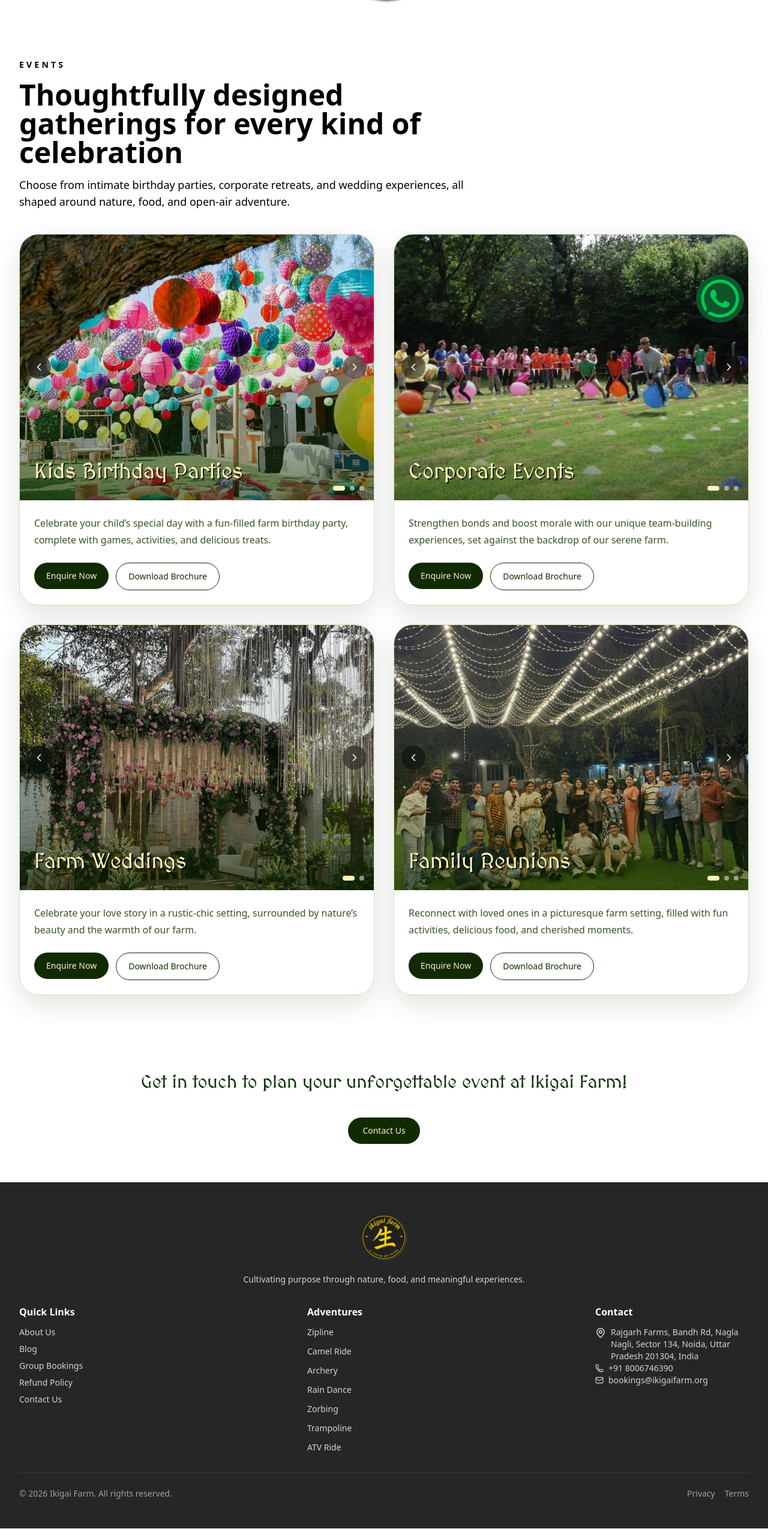
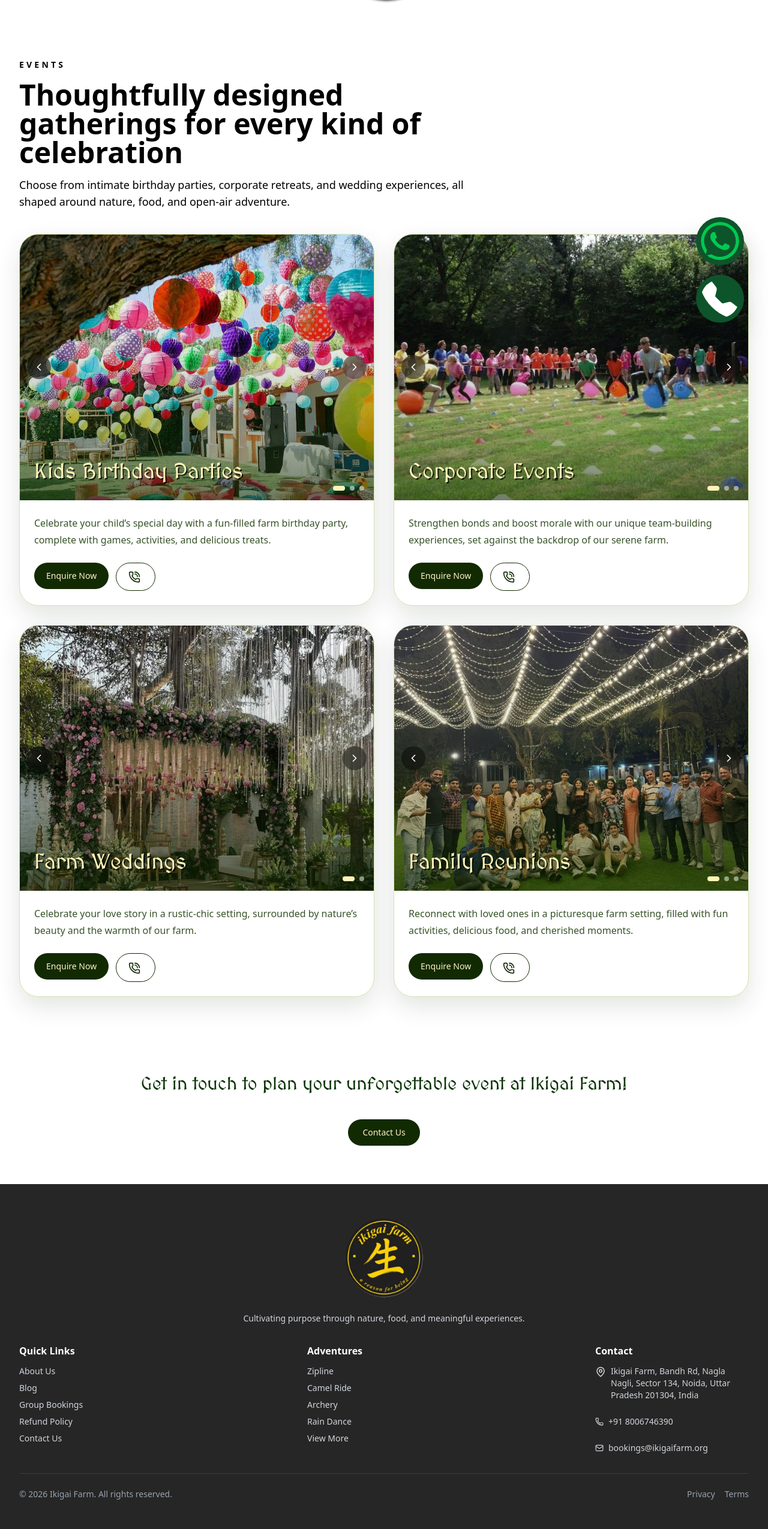
Before and after one commit to Senpai-489/ikigai-farm, a Next.js app in the folder ikigaifarm/: page /Events in a window 1280 px wide. Shown: the part 222-2771 px from the top of the page at 60% size. Built offline with nearby package versions, Linux system fonts and the light colour scheme; what lightswind would draw is missing.

Commit message:
Refactor code structure for improved readability and maintainability

```diff
--- a/ikigaifarm/app/Contact/page.tsx
+++ b/ikigaifarm/app/Contact/page.tsx
@@ -320,7 +320,7 @@ const Page = () => {
                   onChange={
                     handleChange
                   }
-                  placeholder="Tell us about your visit, event, or enquiry..."
+                  placeholder="Tell us about your visit or event..."
                   className="h-40 w-full resize-none rounded-3xl border border-[#122a02]/15 bg-[#fdfdf8] px-5 py-4 text-sm text-[#122a02] shadow-sm transition duration-300 placeholder:text-[#8b856f] focus:border-[#122a02] focus:outline-none focus:ring-4 focus:ring-[#122a02]/10"
                 />
 
@@ -372,7 +372,7 @@ const Page = () => {
                     </p>
 
                     <p className="mt-1 text-sm leading-7 text-white/85 sm:text-base">
-                      Rajgarh Farms,
+                      Ikigai Farm,
                       Bandh Rd, Nagla
                       Nagli, Sector
                       134, Noida,
--- a/ikigaifarm/app/Food/page.tsx
+++ b/ikigaifarm/app/Food/page.tsx
@@ -69,7 +69,7 @@ const page = () => {
 
         {/* Background */}
         <Image
-          src={'/food placeholder.webp'}
+          src={'/FoodMenu.jpeg'}
           alt="food placeholder"
           width={1200}
           height={600}
@@ -77,7 +77,7 @@ const page = () => {
         />
 
         {/* Overlay */}
-        <div className="absolute inset-0 -z-10 bg-radial from-[#000000]/80 to-[#02160a]" />
+        <div className="absolute inset-0 -z-10 bg-radial from-[#000000]/30 to-[#02160a]" />
 
         {/* Hero Content */}
         <div className="flex flex-col items-center px-4 pt-20 pb-12 text-center sm:px-6 sm:pt-24 sm:pb-16 md:px-10 lg:px-16">
--- a/ikigaifarm/app/components/EventComponent.tsx
+++ b/ikigaifarm/app/components/EventComponent.tsx
@@ -3,7 +3,7 @@
 import React, { useState } from 'react'
 import Image from 'next/image'
 import Link from 'next/link'
-import { ChevronLeft, ChevronRight } from 'lucide-react'
+import { ChevronLeft, ChevronRight, PhoneCallIcon } from 'lucide-react'
 import { MedievalSharp } from 'next/font/google'
 
 const medievalSharp = MedievalSharp({
@@ -113,9 +113,9 @@ const EventComponent = (props: {
             </button>
           </Link>
 
-          <Link href="/Download-Brochure">
+          <Link href="tel:+918006746390">
             <button className="rounded-full border border-[#122a02] px-5 py-3 text-sm font-medium text-[#122a02] transition-all duration-300 hover:bg-[#122a02] hover:text-amber-100">
-              Download Brochure
+             <PhoneCallIcon className="inline-block h-5 w-5 mr-1" />
             </button>
           </Link>
 
--- a/ikigaifarm/app/components/Footer.tsx
+++ b/ikigaifarm/app/components/Footer.tsx
@@ -8,7 +8,7 @@ const Footer = () => {
     <footer className='bg-[#262626] text-white py-12'>
       <div className='mx-auto max-w-7xl px-4 sm:px-6 lg:px-8'>
           <div className='flex flex-col items-center mb-4 '>
-            <Image src={'/logo1.png'} alt='Ikigai Farm' width={88} height={88} className='mb-4' />
+            <Image src={'/logo1.png'} alt='Ikigai Farm' width={150} height={150} className='mb-4' />
             <p className='text-sm text-center text-gray-300'>Cultivating purpose through nature, food, and meaningful experiences.</p>
           </div>
         <div className='flex justify-between flex-wrap gap-8 mt-8'>
@@ -27,21 +27,20 @@ const Footer = () => {
 
           <div className='w-[20vw]'>
             <h4 className='mb-3 font-semibold'>Adventures</h4>
-            <div className='flex flex-col gap-3 text-sm'>
+            <div className='flex flex-col gap-2 text-sm'>
               <a href='#' className='text-gray-300 hover:text-white'>Zipline</a>
               <a href='#' className='text-gray-300 hover:text-white'>Camel Ride</a>
               <a href='#' className='text-gray-300 hover:text-white'>Archery</a>
                 <a href='#' className='text-gray-300 hover:text-white'>Rain Dance</a>
-                <a href='#' className='text-gray-300 hover:text-white'>Zorbing</a>
-                <a href='#' className='text-gray-300 hover:text-white'>Trampoline</a>
-                <a href='#' className='text-gray-300 hover:text-white'>ATV Ride</a>
+                <a href='/Activities' className='text-gray-300 hover:text-white'>View More</a>
+
             </div>
           </div>
           <div className='md:w-[20vw]'>
-            <h4 className='mb-3 font-semibold'>Contact</h4>
-            <ul className='text-sm text-gray-300 space-y-2'>
+            <h4 className='mb-3 flex flex-col font-semibold'>Contact</h4>
+            <ul className='text-sm text-gray-300 space-y-6 flex flex-col'>
              <a href="https://www.google.com/maps/place/Rajgarh+Farms,+Noida/@28.4928832,77.3717662,17z/data=!4m6!3m5!1s0x390ce791c95d1485:0xb367fe11eaf90f92!8m2!3d28.4928832!4d77.3717662!16s%2Fg%2F11fj3mkph2?entry=ttu&g_ep=EgoyMDI2MDUxNy4wIKXMDSoASAFQAw%3D%3D" target="_blank" rel="noopener noreferrer">
-                <li className='flex items-start gap-2'><MapPin size={18} className='mt-0.5 shrink-0' /> <span>Rajgarh Farms, Bandh Rd, Nagla Nagli, Sector 134, Noida, Uttar Pradesh 201304, India</span></li>
+                <li className='flex items-start gap-2'><MapPin size={18} className='mt-0.5 shrink-0' /> <span>Ikigai Farm, Bandh Rd, Nagla Nagli, Sector 134, Noida, Uttar Pradesh 201304, India</span></li>
               </a>
               <a href="tel:+918006746390">
                 <li className='flex items-center gap-2'><Phone size={14} />+91 8006746390</li>
--- a/ikigaifarm/app/components/Navbar.tsx
+++ b/ikigaifarm/app/components/Navbar.tsx
@@ -98,6 +98,8 @@ const Navbar = () => {
                     'Corporate Events',
                     'Farm Weddings',
                     'Family Reunions',
+                    'Upcoming Workshops',
+                    'Signature Events'
                   ].map((title, index) => (
                     <Link
                       key={index}
--- a/ikigaifarm/app/layout.tsx
+++ b/ikigaifarm/app/layout.tsx
@@ -1,7 +1,7 @@
 import type { Metadata } from "next";
 import { Geist, Geist_Mono } from "next/font/google";
 import "./globals.css";
-import { BsWhatsapp } from "react-icons/bs";
+import { BsWhatsapp, BsTelephoneFill } from "react-icons/bs";
 import Link from "next/link";
 
 const geistSans = Geist({
@@ -31,16 +31,24 @@ export default function RootLayout({
     >
       <body className=" flex flex-col overflow-x-hidden bg-white">
         {children}
+        <div className="fixed z-50 right-4 bottom-4 flex flex-col gap-4 sm:right-6 sm:bottom-6 md:right-8 md:bottom-8 lg:right-10 lg:bottom-10">
           <Link
             target="_blank"
             rel="noopener noreferrer"
             href="https://wa.me/+918006746390"
-          className="fixed z-50 right-4 bottom-4 sm:right-6 sm:bottom-6 md:right-8 md:bottom-8 lg:right-10 lg:bottom-10"
+            className="inline-flex rounded-full p-0"
           >
             <BsWhatsapp
               className="h-12 w-12 rounded-full bg-green-900 p-2 text-green-500 shadow-2xl transition-transform duration-300 hover:scale-110 active:scale-95 sm:h-14 sm:w-14 md:h-16 md:w-16 lg:h-20 lg:w-20"
             />
           </Link>
+
+          <Link href="tel:+918006746390" className="inline-flex rounded-full p-0">
+            <BsTelephoneFill
+              className="h-12 w-12 rounded-full bg-green-900 p-2 text-white shadow-2xl transition-transform duration-300 hover:scale-110 active:scale-95 sm:h-14 sm:w-14 md:h-16 md:w-16 lg:h-20 lg:w-20"
+            />
+          </Link>
+        </div>
       </body>
     </html>
   );
```
Also changed, not shown: ikigaifarm/public/FoodMenu.jpeg (added). Lines whose indentation alone changed are shown as unchanged.
